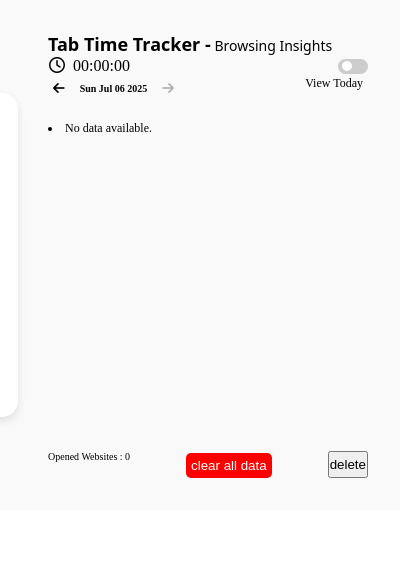
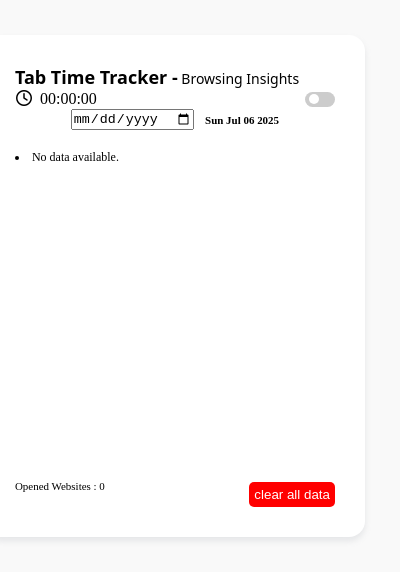
Before and after one commit to ShaikAyub7/Chrome-Extension, a browser extension: page popup.html in a window 400 px wide. Drawn offline with nearby package versions, Linux system fonts and the light colour scheme.

Commit message:
fix's applied

```diff
--- a/content.js
+++ b/content.js
@@ -1,20 +1,18 @@
 document.addEventListener("DOMContentLoaded", () => {
   const urlList = document.getElementById("tabUrls");
   const selectedDateElement = document.getElementById("selectedDate");
-  const next = document.getElementById("nextDay");
-  const previous = document.getElementById("previousDay");
+  const calendar = document.getElementById("calendarInput");
   const todayDate = document.getElementById("today");
   const totalTimeDisplay = document.querySelector(".totalTimeDisplay");
   const totalDomains = document.querySelector(".totalDomains");
   const customLegend = document.getElementById("customLegend");
   const dailyLimitSlider = document.getElementById("dailyLimitSlider");
   const dailyLimitValue = document.getElementById("dailyLimitValue");
+  const deleteBtn = document.querySelector(".delete-data");
 
   let current = dayjs();
-  let currentDate = dayjs().format("ddd MMM DD YYYY");
   let chartInstance = null;
 
-  // Load and display stored limit
   chrome.storage.local.get(["dailyLimitHours"], ({ dailyLimitHours }) => {
     const limit = dailyLimitHours || 6;
     dailyLimitSlider.value = limit;
@@ -25,7 +23,12 @@ document.addEventListener("DOMContentLoaded", () => {
     const hours = parseInt(dailyLimitSlider.value);
     chrome.storage.local.set({ dailyLimitHours: hours });
     dailyLimitValue.textContent = `${hours}h 0m`;
-    renderData(currentDate);
+    renderData(current.format("ddd MMM DD YYYY"));
+  });
+
+  calendar.addEventListener("change", (e) => {
+    current = dayjs(e.target.value);
+    renderData(current.format("ddd MMM DD YYYY"));
   });
 
   function getLogoUrl(domain) {
@@ -36,12 +39,11 @@ document.addEventListener("DOMContentLoaded", () => {
     let totalRuntime = 0;
     const chartLabels = [];
     const chartData = [];
+
     selectedDateElement.innerText = ` ${selectedDate}`;
-
     chrome.storage.local.get([selectedDate, "dailyLimitHours"], (data) => {
       let tabData = data[selectedDate] || {};
       const limitHours = data.dailyLimitHours || 6;
-      const limitMs = limitHours * 60 * 60 * 1000;
 
       urlList.innerHTML = "";
       customLegend.innerHTML = "";
@@ -56,7 +58,6 @@ document.addEventListener("DOMContentLoaded", () => {
       const totalDomain = Object.keys(tabData).length;
       totalDomains.innerHTML = `Opened Websites : ${totalDomain}`;
 
-      // calculate total
       for (const domain in tabData) {
         totalRuntime += tabData[domain].runtime;
       }
@@ -64,56 +65,61 @@ document.addEventListener("DOMContentLoaded", () => {
       for (const domain in tabData) {
         const { runtime, sessions = 1 } = tabData[domain];
         const domainLogo = getLogoUrl(domain);
-
-        const percent = ((runtime / totalRuntime) * 100).toFixed(0);
-        const sessionCount = sessions;
+        const percent = (
+          (runtime / (limitHours * 60 * 60 * 1000)) *
+          100
+        ).toFixed(0);
         const siteHours = Math.floor(runtime / (1000 * 60 * 60));
         const siteMinutes = Math.floor((runtime / (1000 * 60)) % 60);
         const siteSeconds = Math.floor((runtime / 1000) % 60);
 
-        const displayTime = `${siteHours ? `${siteHours}h` : ""} ${
-          siteMinutes ? `${siteMinutes}m` : ""
-        } ${siteSeconds}s
-         `;
+        const displayTime = `${siteHours ? `${siteHours}h ` : ""}${
+          siteMinutes ? `${siteMinutes}m ` : ""
+        }${siteSeconds}s`;
+        const safePercent = Math.min(percent, 100);
 
         const listItem = `
         <div class="site-usage-box">
-          <div class="site-info">
+          <div style="display:flex;justify-content:center;align-items:center">
             <img src="${domainLogo}" alt="${domain}" class="site-logo"
               onerror="this.onerror=null;this.src='/images/webimg.png';" />
+          </div>
+          <div style="width:100%;display:flex;flex-direction:column;justify-content:center;">
+            <div class="site-info">
               <div class="site-meta">
                 <div class="site-domain">
                   <a href="https://${domain}" target="_blank">${domain}</a>
                 </div>
-              <div class="site-sessions">${sessionCount} session(s)</div>
               </div>
               <div class="site-duration">${displayTime}</div>
             </div>
             <div class="site-progress">
               <div class="site-bar">
-              <div class="site-bar-fill" style="width: ${percent}%"></div>
+                <div class="site-bar-fill" style="width: ${safePercent}%"></div>
               </div>
+            </div>
+            <div style="display:flex; justify-content:space-between; margin-top:8px;  margin-left: 10px;">
+              <div class="site-sessions">${sessions} session(s)</div>
               <div class="site-percent">${percent}%</div>
             </div>
           </div>
-        `;
-
+        </div>`;
         urlList.insertAdjacentHTML("beforeend", listItem);
         chartLabels.push(domain);
-        chartData.push(runtime / (1000 * 60)); // minutes
+        chartData.push(runtime / (1000 * 60));
       }
 
-      // Show total time spent
       const totalSeconds = Math.floor(totalRuntime / 1000) % 60;
       const totalMinutes = Math.floor(totalRuntime / (1000 * 60)) % 60;
       const totalHours = Math.floor(totalRuntime / (1000 * 60 * 60));
+
       totalTimeDisplay.innerHTML = `<i class="fa-regular fa-clock"></i>&nbsp; ${String(
-        totalHours,
+        totalHours
       ).padStart(2, "0")}:${String(totalMinutes).padStart(2, "0")}:${String(
-        totalSeconds,
+        totalSeconds
       ).padStart(2, "0")}`;
 
-      // Create donut chart
+      // Chart setup
       const ctx = document.getElementById("myChart").getContext("2d");
       if (chartInstance) chartInstance.destroy();
 
@@ -139,9 +145,8 @@ document.addEventListener("DOMContentLoaded", () => {
         "#43aa8b",
         "#f3722c",
       ];
-
       const backgroundColors = chartLabels.map(
-        (_, i) => uniqueColors[i % uniqueColors.length],
+        (_, i) => uniqueColors[i % uniqueColors.length]
       );
 
       const centerTextPlugin = {
@@ -153,7 +158,7 @@ document.addEventListener("DOMContentLoaded", () => {
           ctx.save();
           const totalMinutes = chart.data.datasets[0].data.reduce(
             (a, b) => a + b,
-            0,
+            0
           );
           const hours = Math.floor(totalMinutes / 60);
           const minutes = Math.floor(totalMinutes % 60);
@@ -203,7 +208,6 @@ document.addEventListener("DOMContentLoaded", () => {
         plugins: [centerTextPlugin],
       });
 
-      // Render custom legend
       const totalChartMinutes = chartData.reduce((a, b) => a + b, 0);
       chartLabels.forEach((label, i) => {
         const minutes = chartData[i];
@@ -225,34 +229,24 @@ document.addEventListener("DOMContentLoaded", () => {
       });
     });
   };
-  renderData(currentDate);
-  // setInterval(() => renderData(currentDate), 100);
 
-  todayDate.addEventListener("click", () => renderData(currentDate));
+  renderData(current.format("ddd MMM DD YYYY"));
+  setInterval(() => {
+    const liveDate = current.format("ddd MMM DD YYYY");
+    renderData(liveDate);
+  }, 1000);
 
-  previous.addEventListener("click", () => {
-    current = dayjs(current).subtract(1, "day");
-    const formatted = current.format("ddd MMM DD YYYY");
-    next.style.opacity = 1;
-    next.style.pointerEvents = "auto";
-    renderData(formatted);
+  // todayDate.addEventListener("click", () => {
+  //   current = dayjs();
+  //   renderData(current.format("ddd MMM DD YYYY"));
+  // });
+
+  deleteBtn.addEventListener("click", function () {
+    const selected = current.format("ddd MMM DD YYYY");
+    const check = confirm("Are you sure you want to delete this data?");
+    if (!check) return;
+    chrome.storage.local.remove(selected, () => {
+      renderData(selected);
     });
-
-  next.addEventListener("click", () => {
-    current = dayjs(current).add(1, "day");
-    const formatted = current.format("ddd MMM DD YYYY");
-    if (formatted === currentDate) {
-      next.style.opacity = 0.3;
-      next.style.pointerEvents = "none";
-    } else {
-      next.style.opacity = 1;
-      next.style.pointerEvents = "auto";
-    }
-    renderData(formatted);
   });
-
-  if (currentDate === dayjs().format("ddd MMM DD YYYY")) {
-    next.style.opacity = 0.3;
-    next.style.pointerEvents = "none";
-  }
 });
--- a/popup.html
+++ b/popup.html
@@ -37,45 +37,15 @@
             </label>
           </div>
         </div>
-        <div class="btnContainer">
-          <div class="btn">
-            <button id="previousDay" class="btn-arrow">
-              <i class="fa-solid fa-arrow-left"></i>
-            </button>
+        <div class="btn" style="gap: 1rem; align-items: center">
+          <input type="date" id="calendarInput" />
+          <h4 id="selectedDate"></h4>
+        </div>
 
-            <h4 id="selectedDate"></h4>
-            <button id="nextDay" class="btn-arrow">
-              <i class="fa-solid fa-arrow-right"></i>
-            </button>
-          </div>
-          <div class="viewTodayBtnContainer">
-            <p class="todayBtn" id="today">View Today</p>
-          </div>
-        </div>
-        <!--  -->
-        <div id="tabUrls">
-          <!-- <div class="mainContainer">
-            <div class="tab-urls">
-              <div class="logoConatiner">
-                <img
-                  src="${domainLogo}"
-                  alt="Logo"
-                  class="domain-logo"
-                  onerror="this.onerror=null;this.src='/images/webimg.png';"
-                />
-                <p><a href="https://${domain}" target="_blank">${domain}</a></p>
-              </div>
-            </div>
-            <div class="time-container">
-              <p class="time">${formattedTime}</p>
-            </div>
-          </div> -->
-        </div>
-        <!--  -->
+        <div id="tabUrls"></div>
         <div style="display: flex; justify-content: space-between">
           <div class="totalDomains"></div>
           <button class="delete-data">clear all data</button>
-          <button class="delete-domain">delete</button>
         </div>
       </section>
 
@@ -85,27 +55,16 @@
         <div id="customLegend"></div>
         <p id="usageDisplay" style="margin: 0.5rem 0; font-weight: bold"></p>
 
-        <!-- Daily Limit Control -->
         <div style="margin-top: 1rem">
           <label for="dailyLimitSlider" style="font-weight: bold"
             >Set Daily Limit</label
           >
-          <input
-            type="range"
-            id="dailyLimitSlider"
-            min="0"
-            max="12"
-            value="1"
-          />
+          <input type="range" id="dailyLimitSlider" min="1  " max="12" />
+
           <span id="dailyLimitValue">6h 0m</span>
           <p id="usageDisplay" style="font-weight: bold"></p>
         </div>
       </section>
-      <!-- <div class="daily-limit-container">
-        <label for="dailyLimitSlider">Set Daily Limit</label>
-        <input type="range" id="dailyLimitSlider" min="1" max="12" value="6" />
-        <span id="dailyLimitValue">6h 0m</span>
-      </div> -->
     </main>
   </body>
 </html>
--- a/src/themeToggle.js
+++ /dev/null
@@ -1,122 +0,0 @@
-function chartModule(chartData) {
-  const ctx = document.getElementById("myChart").getContext("2d");
-  if (chartInstance) chartInstance.destroy();
-
-  const uniqueColors = [
-    "#e63946",
-    "#9e0059",
-    "#640d14",
-    "#FF6384",
-    "#36A2EB",
-    "#FFCE56",
-    "#4BC0C0",
-    "#9966FF",
-    "#FF9F40",
-    "#C9CBCF",
-    "#8A2BE2",
-    "#00FA9A",
-    "#FFD700",
-    "#22b8cf",
-    "#6a0572",
-    "#f72585",
-    "#3a0ca3",
-    "#f94144",
-    "#43aa8b",
-    "#f3722c",
-    "#90be6d",
-    "#577590",
-    "#ff6f61",
-    "#2d6a4f",
-    "#9d0208",
-    "#007f5f",
-    "#8338ec",
-    "#ffbe0b",
-    "#00b4d8",
-    "#9b5de5",
-  ];
-  const backgroundColors = chartLabels.map(
-    (_, index) => uniqueColors[index % uniqueColors.length],
-  );
-
-  const centerTextPlugin = {
-    id: "centerText",
-    beforeDraw(chart) {
-      const { width } = chart;
-      const { top, bottom } = chart.chartArea;
-      const ctx = chart.ctx;
-      ctx.save();
-      const totalMinutes = chart.data.datasets[0].data.reduce(
-        (a, b) => a + b,
-        0,
-      );
-      const hours = Math.floor(totalMinutes / 60);
-      const minutes = Math.floor(totalMinutes % 60);
-      const text = `${hours}h ${minutes}min`;
-      ctx.font = "bold 18px sans-serif";
-      ctx.fillStyle = "#333";
-      ctx.textAlign = "center";
-      ctx.textBaseline = "middle";
-      ctx.fillText(text, width / 2, (top + bottom) / 2);
-      ctx.restore();
-    },
-  };
-
-  chartInstance = new Chart(ctx, {
-    type: "doughnut",
-    data: {
-      labels: chartLabels,
-      datasets: [
-        {
-          label: "Time Spent (minutes)",
-          data: chartData,
-          backgroundColor: backgroundColors,
-          borderWidth: 1.5,
-          borderRadius: 6,
-          borderColor: "#ffffff",
-        },
-      ],
-    },
-    options: {
-      responsive: true,
-      cutout: "65%",
-      plugins: {
-        legend: { display: false },
-        tooltip: {
-          callbacks: {
-            label: function (tooltipItem) {
-              const minutes = tooltipItem.raw;
-              const hours = Math.floor(minutes / 60);
-              const mins = Math.floor(minutes % 60);
-              return `${tooltipItem.label}: ${hours}h ${mins}m`;
-            },
-          },
-        },
-      },
-    },
-    plugins: [centerTextPlugin],
-  });
-
-  // Add custom legend
-  const totalChartMinutes = chartData.reduce((a, b) => a + b, 0);
-  chartLabels.forEach((label, i) => {
-    const minutes = chartData[i];
-    const hours = Math.floor(minutes / 60);
-    const mins = Math.floor(minutes % 60);
-    const percent = ((minutes / totalChartMinutes) * 100).toFixed(0);
-    const color = backgroundColors[i];
-    if (percent > 10) {
-      customLegend.innerHTML += `
-      <div style="display:flex;flex-direction:column;justify-content:center;margin:4px 0;font-size:12px;font-weight:600">
-        <div style="display:flex;align-items:center;">
-          <span style="width:10px;height:10px;background:${color};border-radius:20%;margin-right:8px"></span>
-          <span>${label}</span>
-        </div>
-        &nbsp; ${percent}% • ${hours ? `${hours}h ` : ""}${
-        mins ? `${mins}m` : ""
-      }
-      </div>`;
-    }
-  });
-}
-
-export default chartModule;
--- a/style.css
+++ b/style.css
@@ -11,7 +11,7 @@
   --secondar-bgcolor: #fafafa;
 }
 html {
-  font-size: 62.5%;
+  font-size: 68.5%;
 }
 
 body {
@@ -168,6 +168,14 @@ ul {
 
 .logoConatiner a:hover {
   color: rgb(171, 210, 233);
+}
+
+.domains {
+  background: #fff;
+  padding: 30px;
+  box-shadow: rgba(149, 157, 165, 0.2) 0px 4px 6px;
+
+  border-radius: 16px;
 }
 .domain-container {
   display: flex;
@@ -441,12 +449,16 @@ body {
 }
 /*  */
 .site-usage-box {
+  display: flex;
+  justify-content: center;
+  align-items: center;
   background: #f9f9f9;
   border-radius: 12px;
   padding: 12px;
   margin-bottom: 12px;
-  box-shadow: 0 1px 3px rgba(0, 0, 0, 0.05);
   font-family: sans-serif;
+  box-shadow: rgba(149, 157, 165, 0.2) 0px 2px 3px;
+  border: 0.2px solid rgb(210, 210, 210);
 }
 
 .site-info {
@@ -457,10 +469,10 @@ body {
 }
 
 .site-logo {
-  width: 32px;
-  height: 32px;
+  width: 40px;
+  height: 38px;
+  object-fit: cover;
   border-radius: 6px;
-  margin-right: 10px;
 }
 
 .site-meta {
@@ -491,6 +503,7 @@ body {
   display: flex;
   align-items: center;
   gap: 10px;
+  margin-left: 10px;
 }
 
 .site-bar {
@@ -498,13 +511,16 @@ body {
   background: #e0e0e0;
   flex-grow: 1;
   border-radius: 5px;
+
   overflow: hidden;
 }
 
 .site-bar-fill {
   height: 100%;
   background-color: #111;
+  width: 0;
   border-radius: 5px;
+  transition: width 0.6s ease;
 }
 
 .site-percent {
@@ -513,3 +529,11 @@ body {
   min-width: 35px;
   text-align: right;
 }
+.calendar-icon {
+  background: none;
+  border: none;
+  font-size: 1.2rem;
+  cursor: pointer;
+  padding: 0.3rem;
+  color: inherit;
+}
```
Also changed, not shown: manifest.json. Lines whose indentation alone changed are shown as unchanged.
